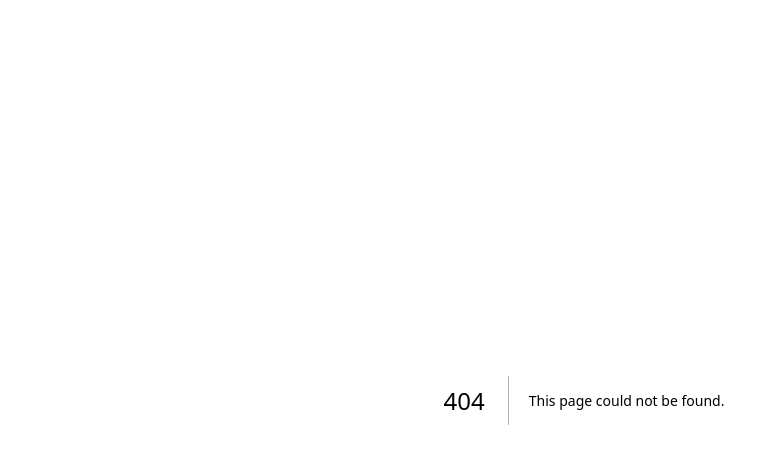
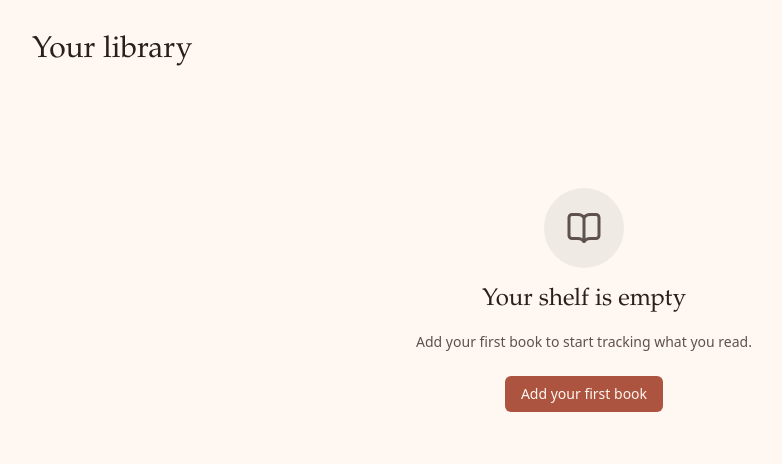
Before and after one commit to nickkupriyanov/book_tracker, a Next.js app: page /library in a window 1280 px wide. Before the commit this address had no page. Shown: the top 464 px of the page, without its empty margins (56-838 px from the left). Built offline with nearby package versions, Linux system fonts and the light colour scheme.

Commit message:
Spec 015 T5: implement /library full shelf route

```diff
--- /dev/null
+++ b/src/app/library/LibraryClient.tsx
@@ -0,0 +1,67 @@
+"use client";
+
+import { useState } from "react";
+import { AddBookButton, AddBookDialog } from "@/features/add-book";
+import { ShelfList } from "@/features/shelf-list";
+import { ReadingCalendar } from "@/features/reading-calendar";
+import { useBookLibrary } from "@/state/book-library";
+import { EmptyShelf } from "@/components/EmptyShelf";
+import { PageContainer } from "@/components/PageContainer";
+
+/**
+ * The /library full-shelf route (spec 015). The store is
+ * initialised by `RootClient` in the root layout, so this
+ * component just reads the store and renders the appropriate
+ * state (loading / empty / list / error). No useEffect for
+ * init here.
+ *
+ * The library page is the "everything else" surface: the full
+ * ShelfList (search, status tabs, sort, tags, clear filters,
+ * add/edit/delete) plus the Reading Calendar (spec 013). The
+ * home page handles the daily "what am I reading now?" habit
+ * with a focused, narrower surface.
+ */
+export function LibraryClient() {
+  const status = useBookLibrary((s) => s.status);
+  const books = useBookLibrary((s) => s.books);
+  const [dialogOpen, setDialogOpen] = useState(false);
+
+  return (
+    <PageContainer>
+      <header className="mb-8 flex items-center justify-between">
+        <h1 className="font-serif text-3xl text-foreground">Your library</h1>
+        {status === "ready" && books.length > 0 && (
+          <AddBookButton onClick={() => setDialogOpen(true)} />
+        )}
+      </header>
+
+      {status === "loading" && (
+        <p className="text-muted-foreground">Loading your library…</p>
+      )}
+
+      {status === "error" && (
+        <p className="text-destructive" role="alert">
+          Couldn&apos;t load your library. Try reloading the page.
+        </p>
+      )}
+
+      {status === "ready" && books.length === 0 && <EmptyShelf />}
+
+      {status === "ready" && books.length > 0 && (
+        <div className="grid gap-6 lg:grid-cols-[minmax(0,1fr)_18rem]">
+          <div
+            data-testid="library-calendar-rail"
+            className="lg:order-2 lg:self-start lg:sticky lg:top-6"
+          >
+            <ReadingCalendar books={books} />
+          </div>
+          <div data-testid="library-shelf-area" className="lg:order-1">
+            <ShelfList books={books} />
+          </div>
+        </div>
+      )}
+
+      <AddBookDialog open={dialogOpen} onOpenChange={setDialogOpen} />
+    </PageContainer>
+  );
+}
--- /dev/null
+++ b/src/app/library/page.tsx
@@ -0,0 +1,5 @@
+import { LibraryClient } from "./LibraryClient";
+
+export default function Page() {
+  return <LibraryClient />;
+}
```
